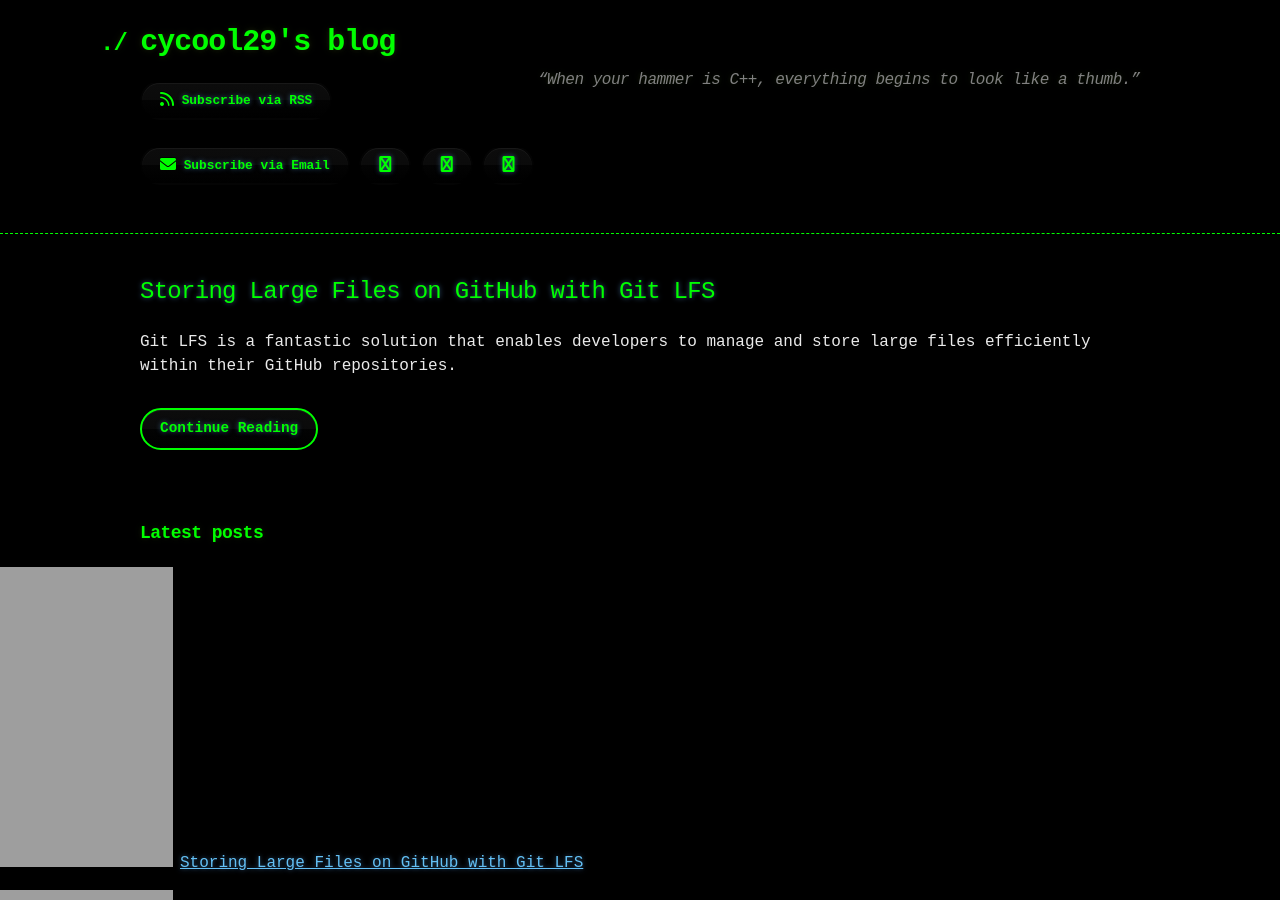
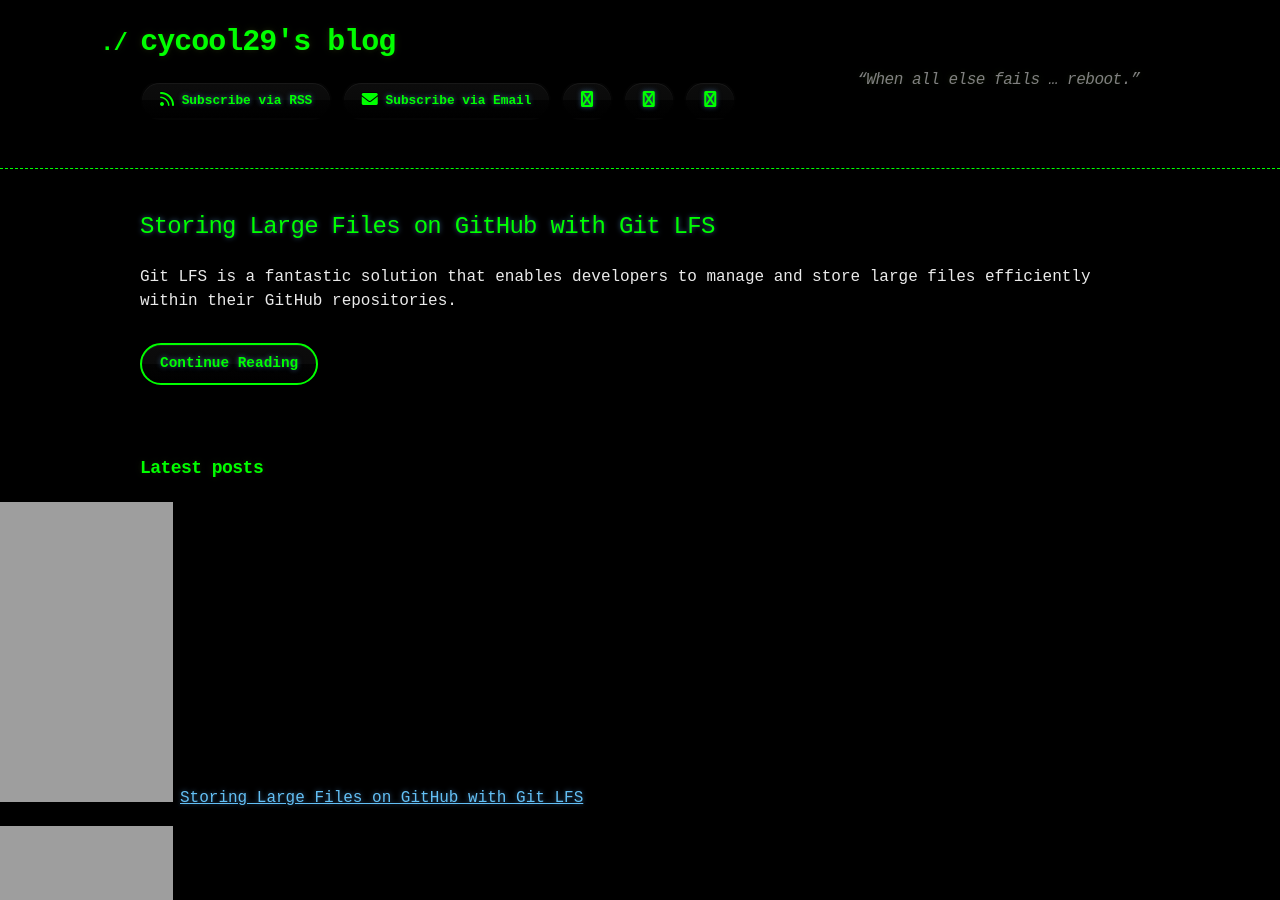
Before and after one commit to cycool29/cycool29.github.io, a Jekyll site: the page built from index.md, in a window 1280 px wide and 900 px high. Built offline with Jekyll 4.4.1, drawn with Linux system fonts in a browser that asks for light colours; a style sheet for code colours, icons or effects is not loaded.

Commit message:
Update quotes

```diff
--- a/_config.yml
+++ b/_config.yml
@@ -1,5 +1,5 @@
 title: cycool29's blog
-description: "“When your hammer is C++, everything begins to look like a thumb.” "
+description: "“When all else fails … reboot.” "
 bio: A high school student. Intermediate in Python, Git, Bash. Learning JavaScript. He/Him. "
 author: cycool29
 url: https://cycool29.github.io
```
